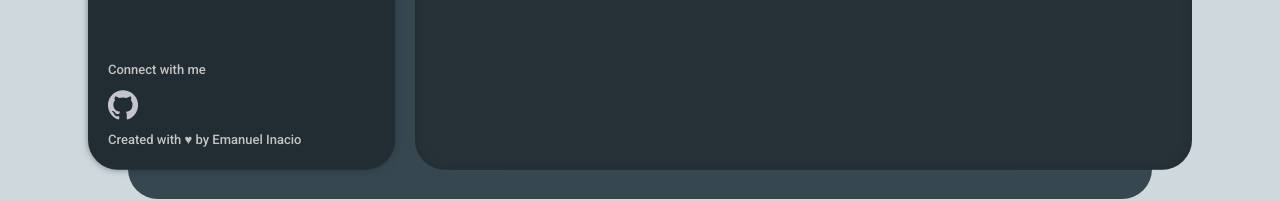
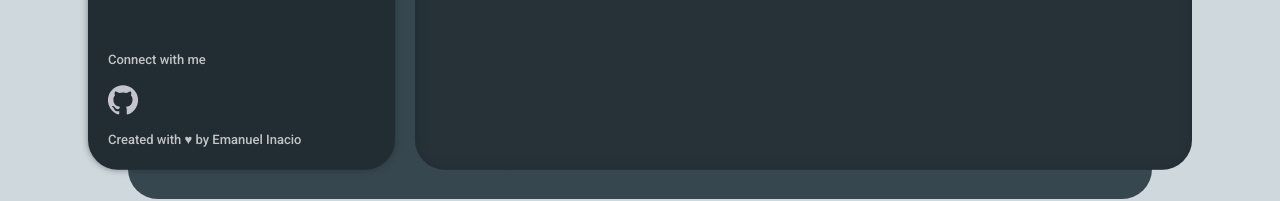
Before and after one commit to emanuelquerty/radioside, a React (Create React App) app: page / in a window 1280 px wide. Shown: the part 561-762 px from the top of the page. Built offline with nearby package versions, Linux system fonts and the light colour scheme.

Commit message:
Removed Proxy in Production for live testing

```diff
--- a/src/components/sidenav/sidenav.css
+++ b/src/components/sidenav/sidenav.css
@@ -45,7 +45,7 @@ a {
   color: #c4c4cc;
   text-decoration: none;
   display: block;
-  padding: 1rem 0;
+  padding: 1.5rem 0;
 }
 
 .app-author-and-github-box {
```
